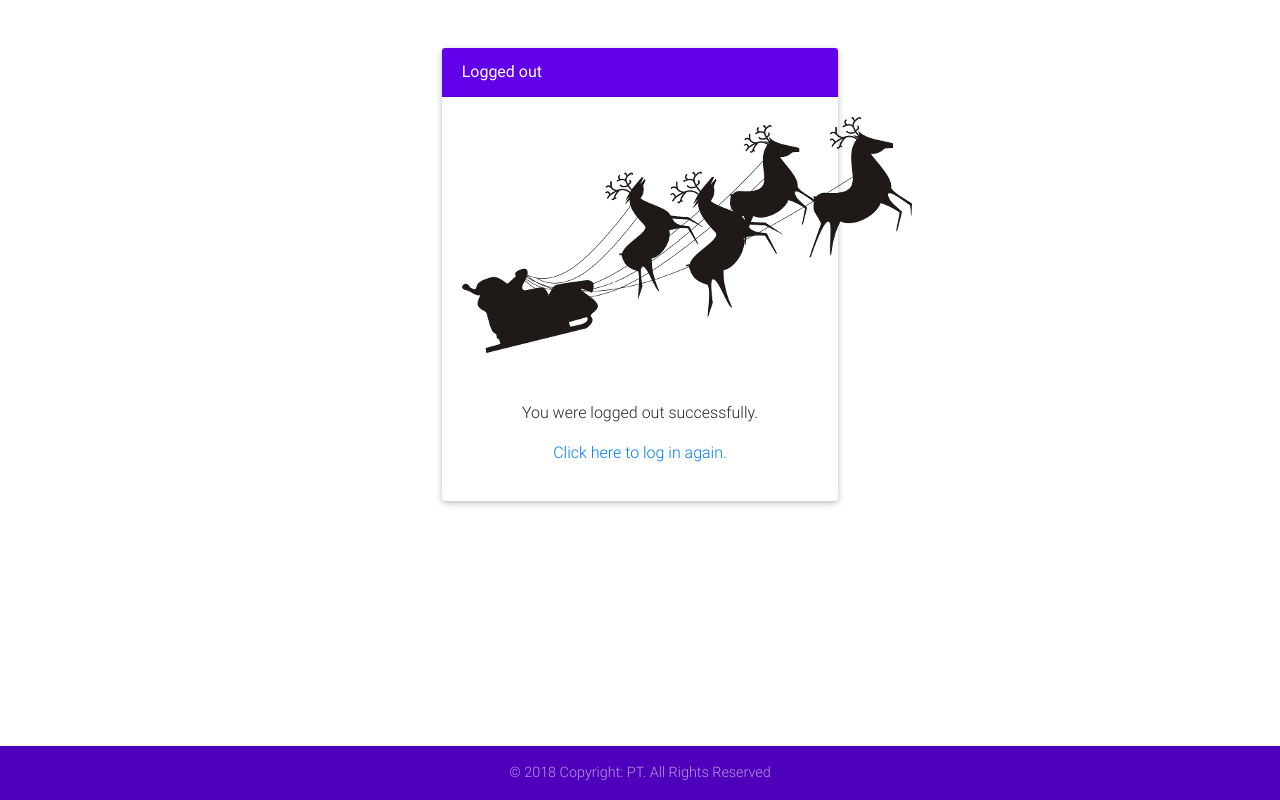
After one commit to chris-nlnz/secretsanta, a Django app: template templates/registration/logged_out.html in a window 1280 px wide. The commit adds this page. Run offline with Django 3.2, Linux system fonts and the light colour scheme; the template is opened without the code that fills it, so the values that code supplies are empty; some libraries are stand-ins or nearby versions.

Commit message:
Completed login / logout flow

```diff
--- a/secretsanta/settings.py
+++ b/secretsanta/settings.py
@@ -13,6 +13,7 @@ DEBUG = False
 
 ALLOWED_HOSTS = []  # TODO - set properly
 
+LOGIN_REDIRECT_URL = '/'
 
 # Application definition
 
--- a/templates/mdb-base.html
+++ b/templates/mdb-base.html
@@ -44,7 +44,7 @@
     {% block main_footer %}
     {# Clearfix to clear the footer #}
     {% include "includes/mdb-nav-clearfix.html" %}
-    <footer class="page-footer font-small btg-dark-blue fixed-bottom">
+    <footer class="page-footer font-small deep-purple accent-4 fixed-bottom">
         {% include "includes/mdb-copyright.html" %}
     </footer>
     {% endblock %}
--- /dev/null
+++ b/templates/registration/logged_out.html
@@ -0,0 +1,36 @@
+{% extends "mdb-base.html" %}
+
+{% load staticfiles %}
+
+{% block main_header %}{# empty header for login page #}{% endblock %}
+
+
+{% block main_content %}
+<div class="row justify-content-center mt-5">
+    <div class="col-4">
+        <!-- Card -->
+        <div class="card">
+            <div class="card-header deep-purple accent-4 white-text">Logged out</div>
+
+            <!-- Card body -->
+            <div class="card-body">
+
+                <img src="{% static 'img/christmas.png' %}" class="mx-auto d-block mb-5"/>
+
+                <p class="text-center">
+                    You were logged out successfully.
+                </p>
+
+                <p class="text-center">
+                    <a href="{% url 'login' %}">Click here to log in again.</a>
+                </p>
+
+            </div>
+            <!-- Card body -->
+
+        </div>
+        <!-- Card -->
+    </div>
+
+</div>
+{% endblock %}
--- a/templates/registration/login.html
+++ b/templates/registration/login.html
@@ -10,7 +10,7 @@
     <div class="col-4">
         <!-- Card -->
         <div class="card">
-            <div class="card-header purple darken-3 white-text">Sign in</div>
+            <div class="card-header deep-purple accent-4 white-text">Sign in</div>
 
             <!-- Card body -->
             <div class="card-body">
```
Also changed, not shown: templates/includes/mdb-navigation.html (+9 -3 lines).
